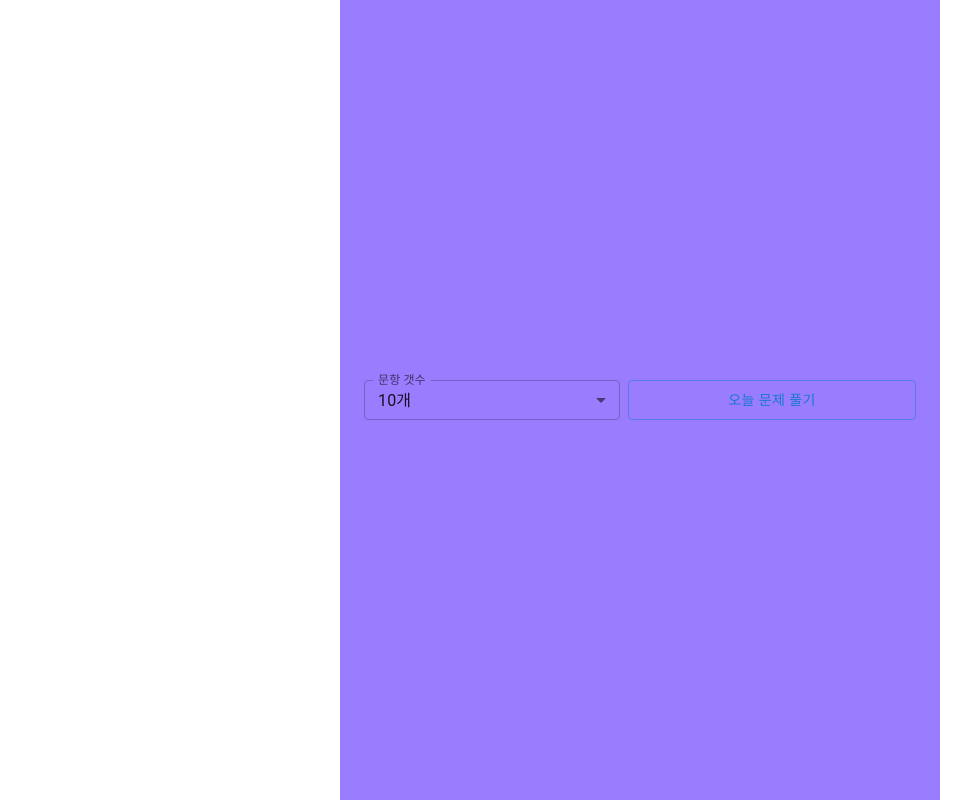
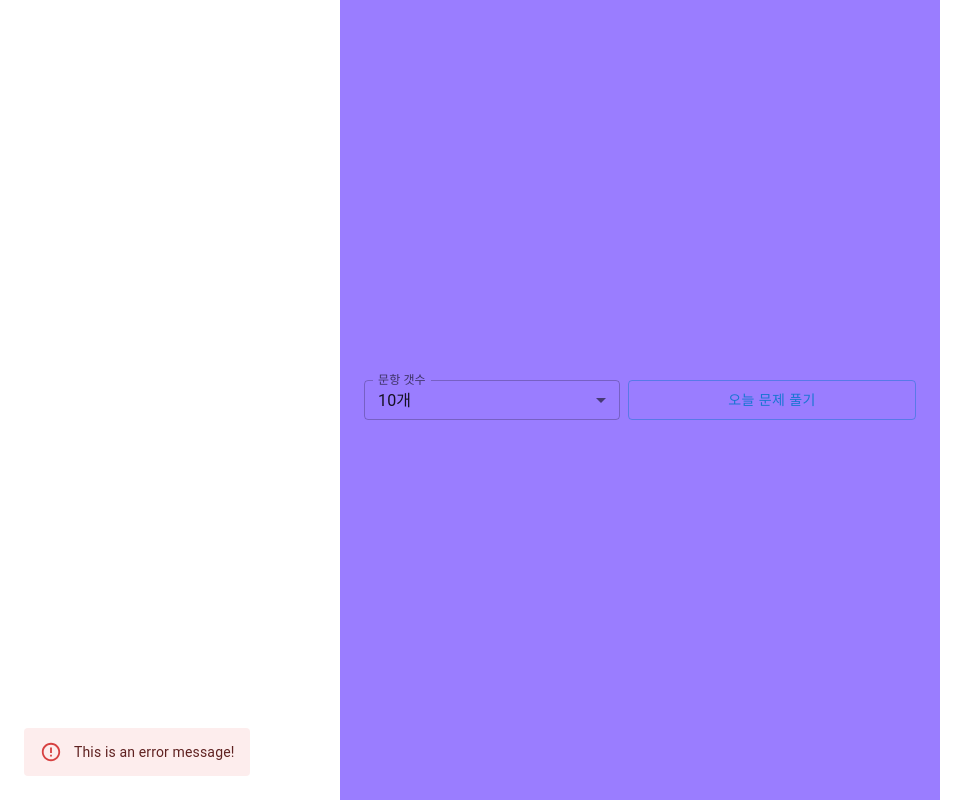
Before and after one commit to motojate/myeonjeob-bokka-front-end, a React (Create React App) app: page / in a window 1280 px wide. Shown: the whole page, without its empty margins (0-979 px from the left). Built offline with nearby package versions, Linux system fonts and the light colour scheme.

Commit message:
* 스낵바 추가

```diff
--- a/src/pages/Home.tsx
+++ b/src/pages/Home.tsx
@@ -6,11 +6,13 @@ import {
   FormControl,
   Button,
   Box,
+  Snackbar,
+  Alert,
 } from '@mui/material'
 import { useState } from 'react'
 import { useNavigate } from 'react-router-dom'
 import QuestionCountDropdown from 'src/components/atoms/dropdowns/QuestionCountDropdown'
-import SplashScreenMainImageField from 'src/components/molecule/fields/SplashScreenMainImageField'
+import SplashScreenMainImageField from 'src/components/molecules/fields/SplashScreenMainImageField'
 import { NUMBER_OF_MENU_ITEMS } from 'src/constants/datas'
 import { setQuestionCount } from 'src/modules/question/questionSlice'
 import { useAppDispatch } from 'src/store'
@@ -49,6 +51,9 @@ const Home = () => {
   return (
     <ThemeProvider theme={theme}>
       <CssBaseline />
+      <Snackbar open={true} message={'hi'} autoHideDuration={1000}>
+        <Alert severity="error">This is an error message!</Alert>
+      </Snackbar>
       <Container component="main" maxWidth="sm">
         <Box sx={{ gap: 1, display: 'flex', width: '100%' }}>
           <FormControl sx={{ flex: 1, minWidth: 0 }} size="small">
--- a/src/pages/Login.tsx
+++ b/src/pages/Login.tsx
@@ -1,5 +1,5 @@
 import React from 'react'
-import LoginForm from 'src/components/molecule/forms/LoginForm'
+import LoginForm from 'src/components/molecules/forms/LoginForm'
 
 const Login = () => {
   const onLogin = (userName: string, password: string) => {
--- a/src/pages/question/QuestionMain.tsx
+++ b/src/pages/question/QuestionMain.tsx
@@ -12,9 +12,9 @@ import {
 } from '@mui/material'
 import { useAppSelector } from 'src/store'
 import { useState } from 'react'
-import ProgressBar from 'src/components/molecule/progress-bars/ProgressBar'
-import ProgressHeader from 'src/components/molecule/headers/ProgressHeader'
-import QuestionForm from 'src/components/molecule/forms/QuestionForm'
+import ProgressBar from 'src/components/molecules/progress-bars/ProgressBar'
+import ProgressHeader from 'src/components/molecules/headers/ProgressHeader'
+import QuestionForm from 'src/components/molecules/forms/QuestionForm'
 
 const theme = createTheme({
   palette: {
```
Also changed, not shown: src/components/molecules/notices/snack-bars/SnackBar.tsx (added, +11 -0 lines), src/components/molecules/fields/SplashScreenMainImageField.tsx (renamed from src/components/molecule/fields/SplashScreenMainImageField.tsx), src/components/molecules/footers/MainFooter.tsx (renamed from src/components/molecule/footers/MainFooter.tsx), src/components/molecules/forms/LoginForm.tsx (renamed from src/components/molecule/forms/LoginForm.tsx), src/components/molecules/forms/QuestionForm.tsx (renamed from src/components/molecule/forms/QuestionForm.tsx), src/components/molecules/headers/MainHeader.tsx (renamed from src/components/molecule/headers/MainHeader.tsx), src/components/molecules/headers/ProgressHeader.tsx (renamed from src/components/molecule/headers/ProgressHeader.tsx), src/components/molecules/progress-bars/ProgressBar.tsx (renamed from src/components/molecule/progress-bars/ProgressBar.tsx).
